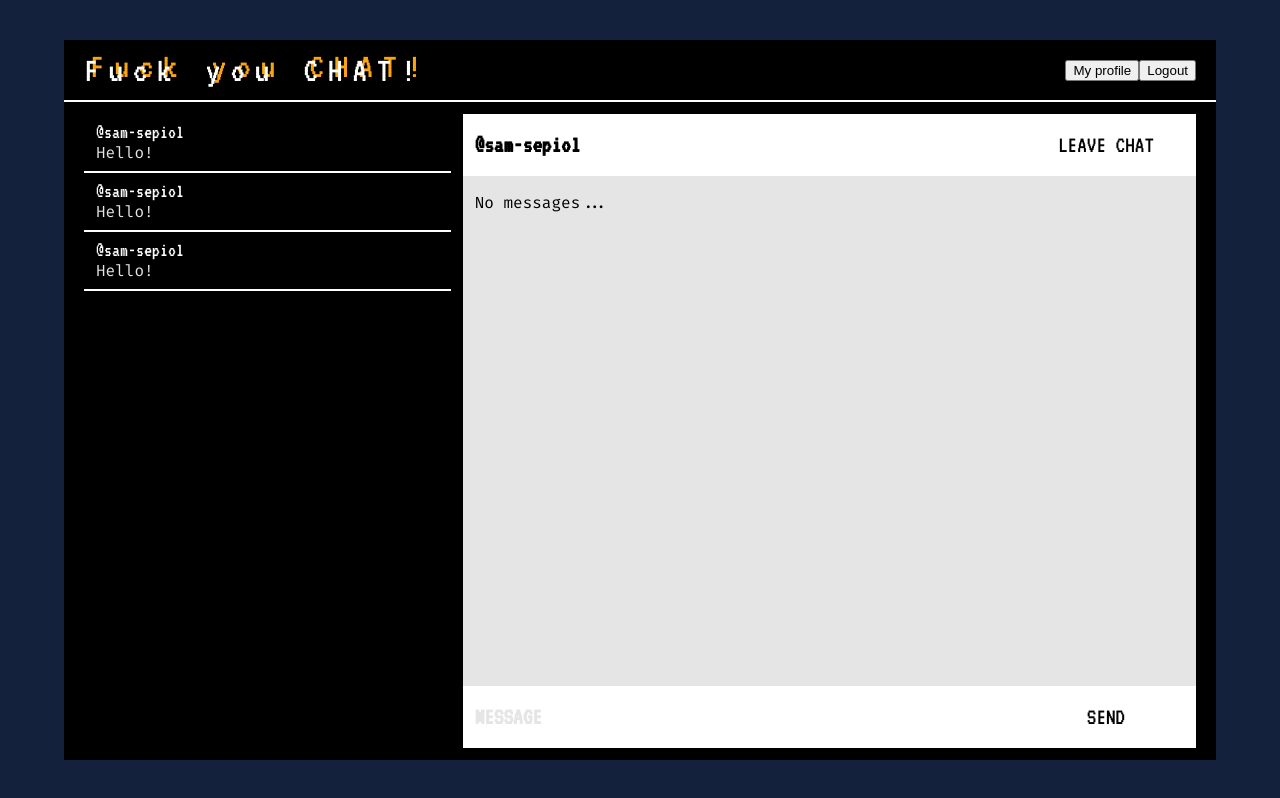
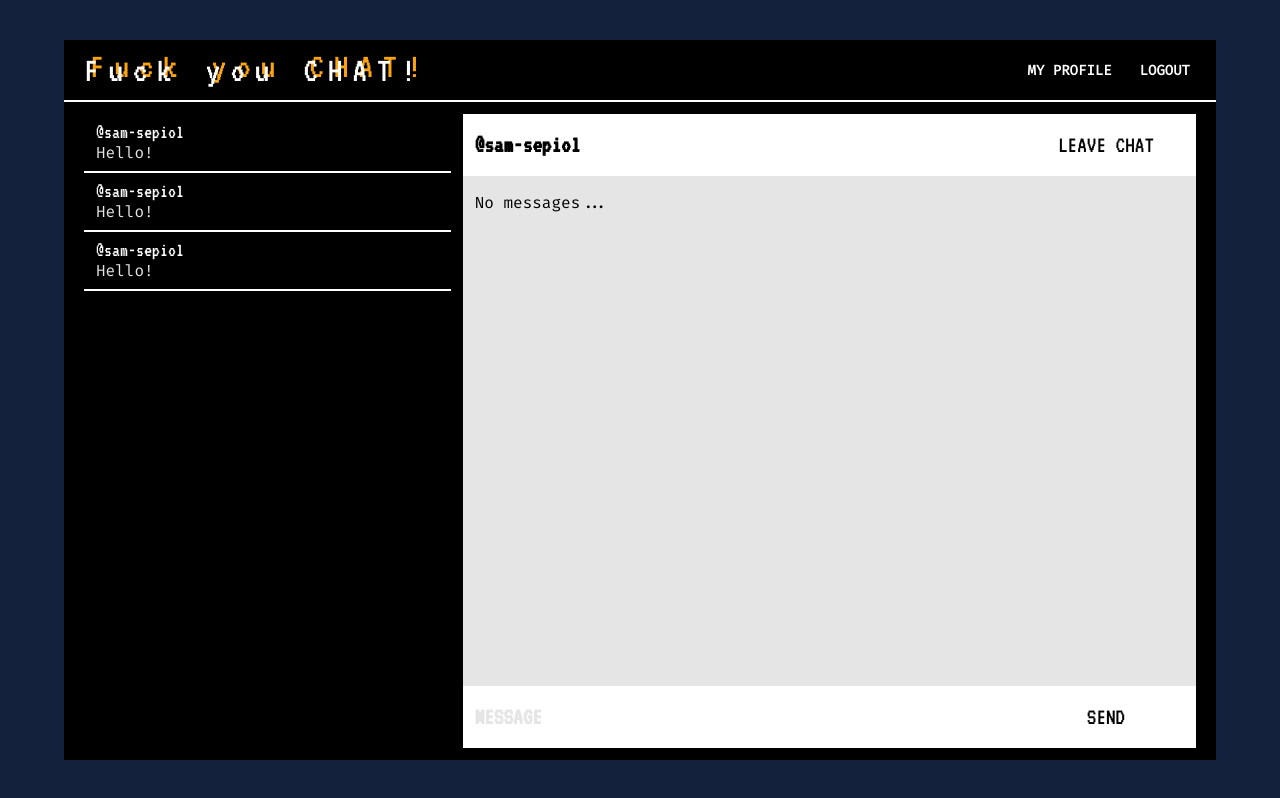
Before and after one commit to rave1/fuck-off-server, a React (Create React App) app in the folder client/: page /dashboard in a window 1280 px wide. Built offline with nearby package versions, Linux system fonts and the light colour scheme.

Commit message:
feat: changing button styling

```diff
--- a/client/src/components/Navbar/Navbar.styles.ts
+++ b/client/src/components/Navbar/Navbar.styles.ts
@@ -9,3 +9,14 @@ export const Container = styled.div`
     }
     border-bottom: 2px solid ${({ theme }) => theme.colors.white};
 `;
+
+export const Button = styled.button`
+    margin-left: 16px;
+    border: none;
+    color: white;
+    background-color: unset;
+    font-weight: bold;
+    font-size: 14px;
+    text-transform: uppercase;
+    font-family: 'Fira Code', monospace;
+`;
--- a/client/src/components/Navbar/Navbar.tsx
+++ b/client/src/components/Navbar/Navbar.tsx
@@ -1,5 +1,5 @@
 import { PageLogo } from "../PageLogo";
-import { Container } from "./Navbar.styles";
+import { Container, Button } from "./Navbar.styles";
 
 export function Navbar() {
     return (
@@ -7,8 +7,8 @@ export function Navbar() {
             <div>
                 <PageLogo fontSize="36px" />
                 <div>
-                    <button>My profile</button>
-                    <button>Logout</button>
+                    <Button>My profile</Button>
+                    <Button>Logout</Button>
                 </div>
             </div>
         </Container>
```
Also changed, not shown: 1 other file (tests, documents, lock files or other folders).
